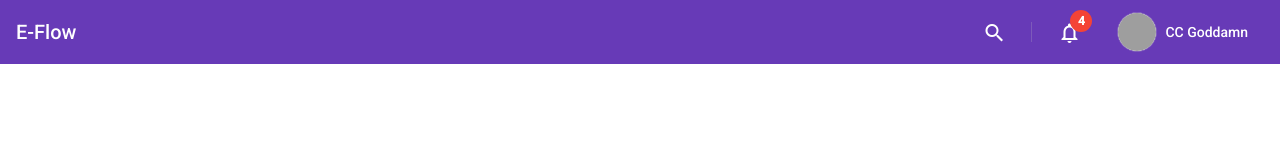
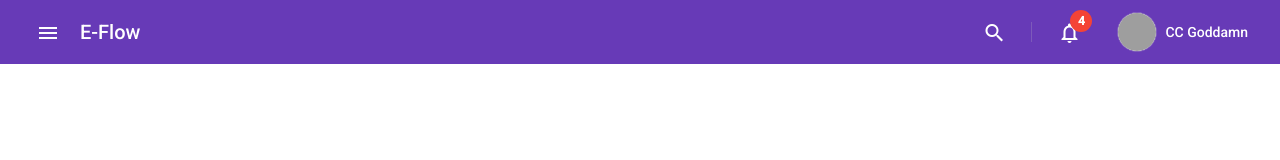
Before and after one commit to naczaaja/pea-e-flow, an Angular app: page / in a window 1280 px wide. Shown: the top 160 px of the page. Built offline with nearby package versions, Linux system fonts and the light colour scheme; grey boxes are pictures that could not be loaded.

Commit message:
Sidenav2

```diff
--- a/src/app/app.component.css
+++ b/src/app/app.component.css
@@ -0,0 +1,4 @@
+mat-sidenav{
+  width: 200px;
+
+}
--- a/src/app/app.component.html
+++ b/src/app/app.component.html
@@ -1 +1,9 @@
-<app-header></app-header>
+<mat-sidenav-container class="example-container">
+  <mat-sidenav #sidenav mode="side" opened="false">
+    <button mat-button>Click</button>
+    <button mat-button>Click</button>
+  </mat-sidenav>
+  <mat-sidenav-content>
+    <app-header (navToggle)="sidenav.toggle()"></app-header>
+  </mat-sidenav-content>
+</mat-sidenav-container>
--- a/src/app/app.module.ts
+++ b/src/app/app.module.ts
@@ -11,6 +11,7 @@
 import { MatButtonModule } from '@angular/material/button';
 import { MatBadgeModule } from '@angular/material/badge';
 import { MatMenuModule } from '@angular/material/menu';
+import { MatSidenavModule } from '@angular/material/sidenav';
 
 @NgModule({
   declarations: [AppComponent, HeaderComponent],
@@ -22,7 +23,8 @@
     MatIconModule,
     MatButtonModule,
     MatBadgeModule,
-    MatMenuModule
+    MatMenuModule,
+    MatSidenavModule
   ],
   providers: [],
   bootstrap: [AppComponent],
--- a/src/app/components/header/header.component.html
+++ b/src/app/components/header/header.component.html
@@ -1,4 +1,7 @@
 <mat-toolbar color="primary">
+  <button (click)="onClickNavToggle()" mat-button>
+    <mat-icon>menu</mat-icon>
+  </button>
   <span>E-Flow</span>
   <span class="flex-fill"></span>
   <div class="d-flex align-items-center">
--- a/src/app/components/header/header.component.ts
+++ b/src/app/components/header/header.component.ts
@@ -1,4 +1,4 @@
-import { Component, OnInit } from '@angular/core';
+import { Component, EventEmitter, OnInit, Output } from '@angular/core';
 
 @Component({
   selector: 'app-header',
@@ -7,6 +7,9 @@
 })
 export class HeaderComponent implements OnInit {
 
+  @Output() navToggle = new EventEmitter();
+  @Output() sayhi = new EventEmitter<String>();
+
   notiBadge = 4;
 
   constructor() { }
@@ -14,4 +17,9 @@
   ngOnInit(): void {
   }
 
+  onClickNavToggle(){
+    this.navToggle.emit()
+    this.sayhi.emit()
+  }
+
 }
```
Lines whose indentation alone changed are shown as unchanged.
